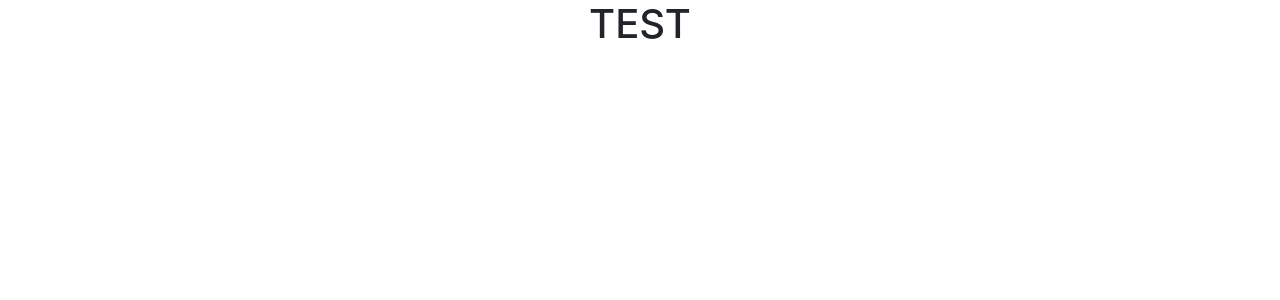
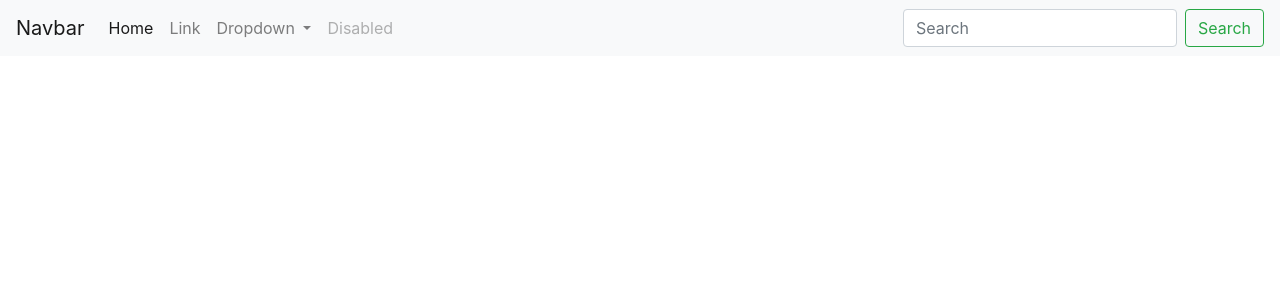
Before and after one commit to HeresJohnny5/sl-coding-exercise, an Angular app: page / in a window 1280 px wide. Shown: the top 300 px of the page. Built offline with nearby package versions, Linux system fonts and the light colour scheme.

Commit message:
Connect Bootstrap 4 to Angular project.

```diff
--- a/angular.json
+++ b/angular.json
@@ -24,9 +24,12 @@
             ],
             "styles": [
               "src/styles.css",
-              "node_modules/bootstrap/dist/css/bootstrap.min.css"
+              "./node_modules/bootstrap/dist/css/bootstrap.min.css"
             ],
-            "scripts": [],
+            "scripts": [
+              "./node_modules/jquery/dist/jquery.min.js",
+              "./node_modules/bootstrap/dist/js/bootstrap.min.js"
+            ],
             "es5BrowserSupport": true
           },
           "configurations": {
--- a/src/app/app.component.html
+++ b/src/app/app.component.html
@@ -1,3 +1 @@
-<div style="text-align:center">
-  <h1>TEST</h1>
-</div>
+<app-navbar></app-navbar>
--- a/src/app/app.module.ts
+++ b/src/app/app.module.ts
@@ -2,10 +2,12 @@
 import { NgModule } from '@angular/core';
 
 import { AppComponent } from './app.component';
+import { NavbarComponent } from './navbar/navbar.component';
 
 @NgModule({
   declarations: [
-    AppComponent
+    AppComponent,
+    NavbarComponent
   ],
   imports: [
     BrowserModule
--- /dev/null
+++ b/src/app/navbar/navbar.component.html
@@ -0,0 +1,39 @@
+<nav class="navbar navbar-expand-lg navbar-light bg-light">
+  <a class="navbar-brand" href="#">Navbar</a>
+  <button class="navbar-toggler" type="button" data-toggle="collapse" data-target="#navbarSupportedContent" aria-controls="navbarSupportedContent"
+    aria-expanded="false" aria-label="Toggle navigation">
+    <span class="navbar-toggler-icon"></span>
+  </button>
+
+  <div class="collapse navbar-collapse" id="navbarSupportedContent">
+    <ul class="navbar-nav mr-auto">
+      <li class="nav-item active">
+        <a class="nav-link" href="#">Home
+          <span class="sr-only">(current)</span>
+        </a>
+      </li>
+      <li class="nav-item">
+        <a class="nav-link" href="#">Link</a>
+      </li>
+      <li class="nav-item dropdown">
+        <a class="nav-link dropdown-toggle" href="#" id="navbarDropdown" role="button" data-toggle="dropdown" aria-haspopup="true"
+          aria-expanded="false">
+          Dropdown
+        </a>
+        <div class="dropdown-menu" aria-labelledby="navbarDropdown">
+          <a class="dropdown-item" href="#">Action</a>
+          <a class="dropdown-item" href="#">Another action</a>
+          <div class="dropdown-divider"></div>
+          <a class="dropdown-item" href="#">Something else here</a>
+        </div>
+      </li>
+      <li class="nav-item">
+        <a class="nav-link disabled" href="#" tabindex="-1" aria-disabled="true">Disabled</a>
+      </li>
+    </ul>
+    <form class="form-inline my-2 my-lg-0">
+      <input class="form-control mr-sm-2" type="search" placeholder="Search" aria-label="Search">
+      <button class="btn btn-outline-success my-2 my-sm-0" type="submit">Search</button>
+    </form>
+  </div>
+</nav>
--- /dev/null
+++ b/src/app/navbar/navbar.component.ts
@@ -0,0 +1,15 @@
+import { Component, OnInit } from '@angular/core';
+
+@Component({
+  selector: 'app-navbar',
+  templateUrl: './navbar.component.html',
+  styleUrls: ['./navbar.component.css']
+})
+export class NavbarComponent implements OnInit {
+
+  constructor() { }
+
+  ngOnInit() {
+  }
+
+}
```
Also changed, not shown: src/app/navbar/navbar.component.css (added).
